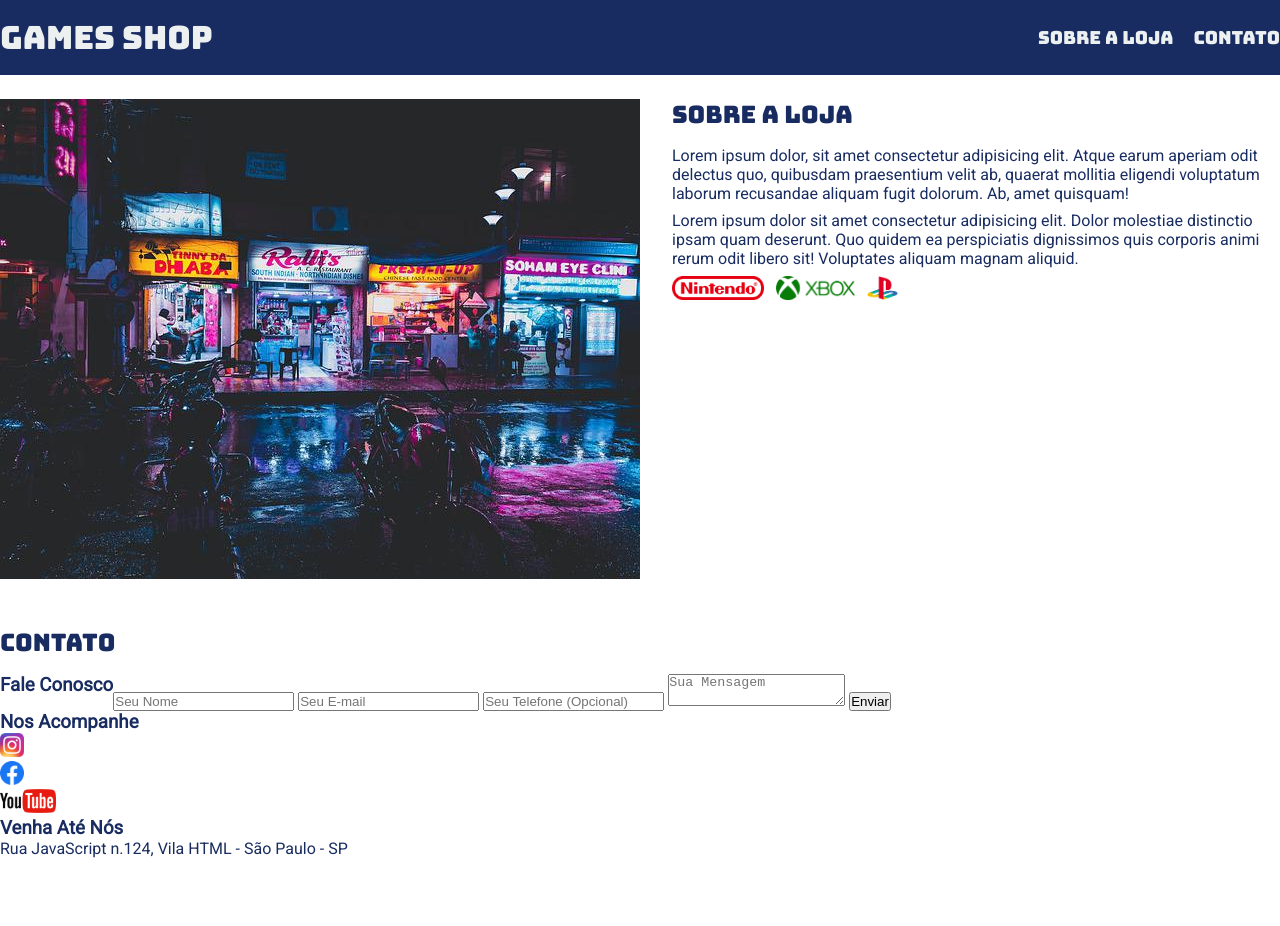
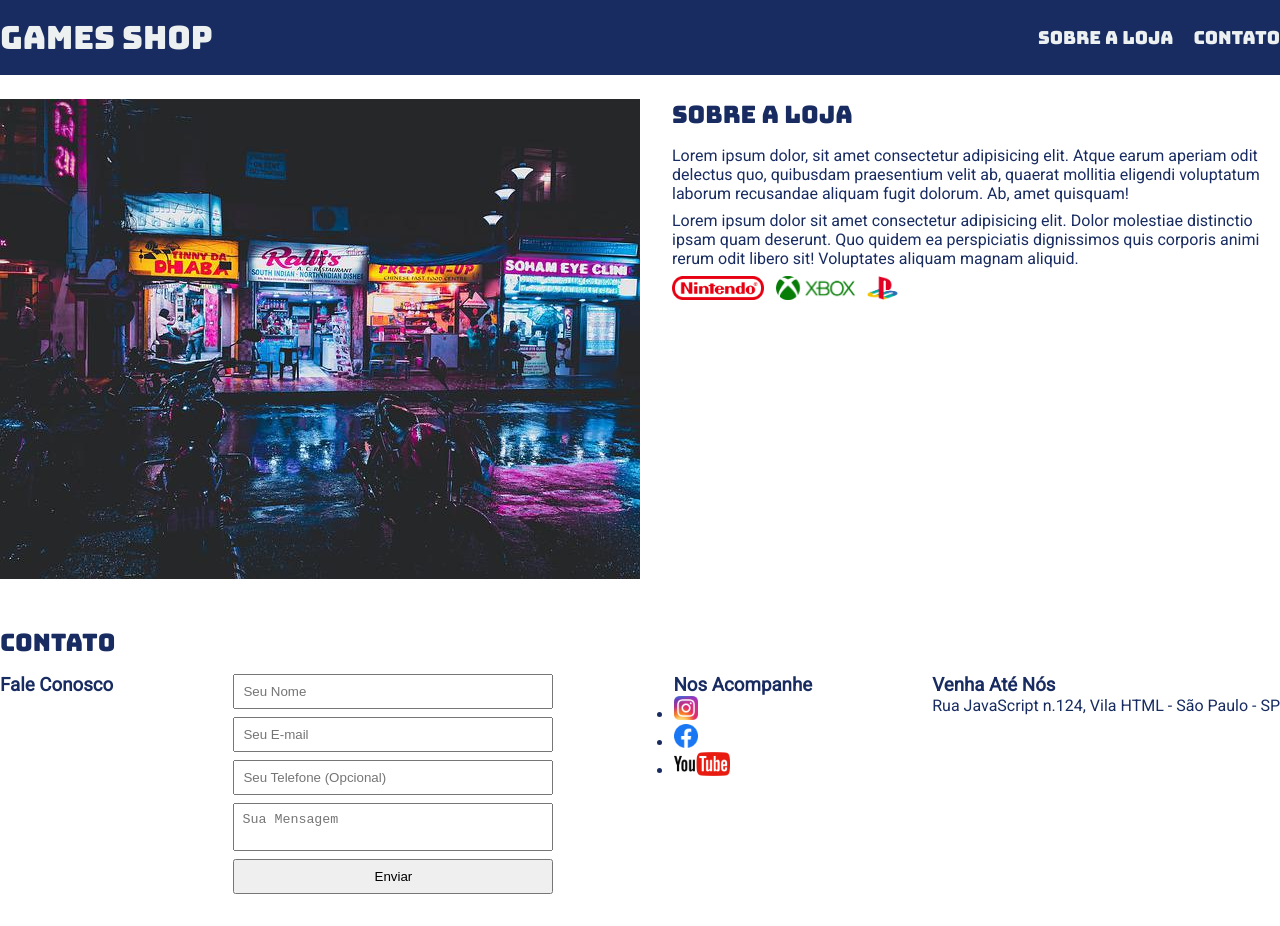
Before and after one commit to CatFishFelps/Projetos, a plain HTML site: page index.html in a window 1280 px wide. Before the commit the page ends 890 px from the top, so only its background shows below. Drawn offline with Linux system fonts and the light colour scheme.

Commit message:
continuação

```diff
--- a/main.css
+++ b/main.css
@@ -90,4 +90,18 @@ section p {
 
 .contact-methods {
     display: flex;
+    justify-content: space-between;
 }
+
+form input,
+form textarea,
+form button {
+    display: block;
+    width: 320px;
+    margin-bottom: 8px;
+    padding: 8px;
+}
+
+form textarea {
+    resize: none;
+}
```
Also changed, not shown: index.html (+2 -2 lines).
